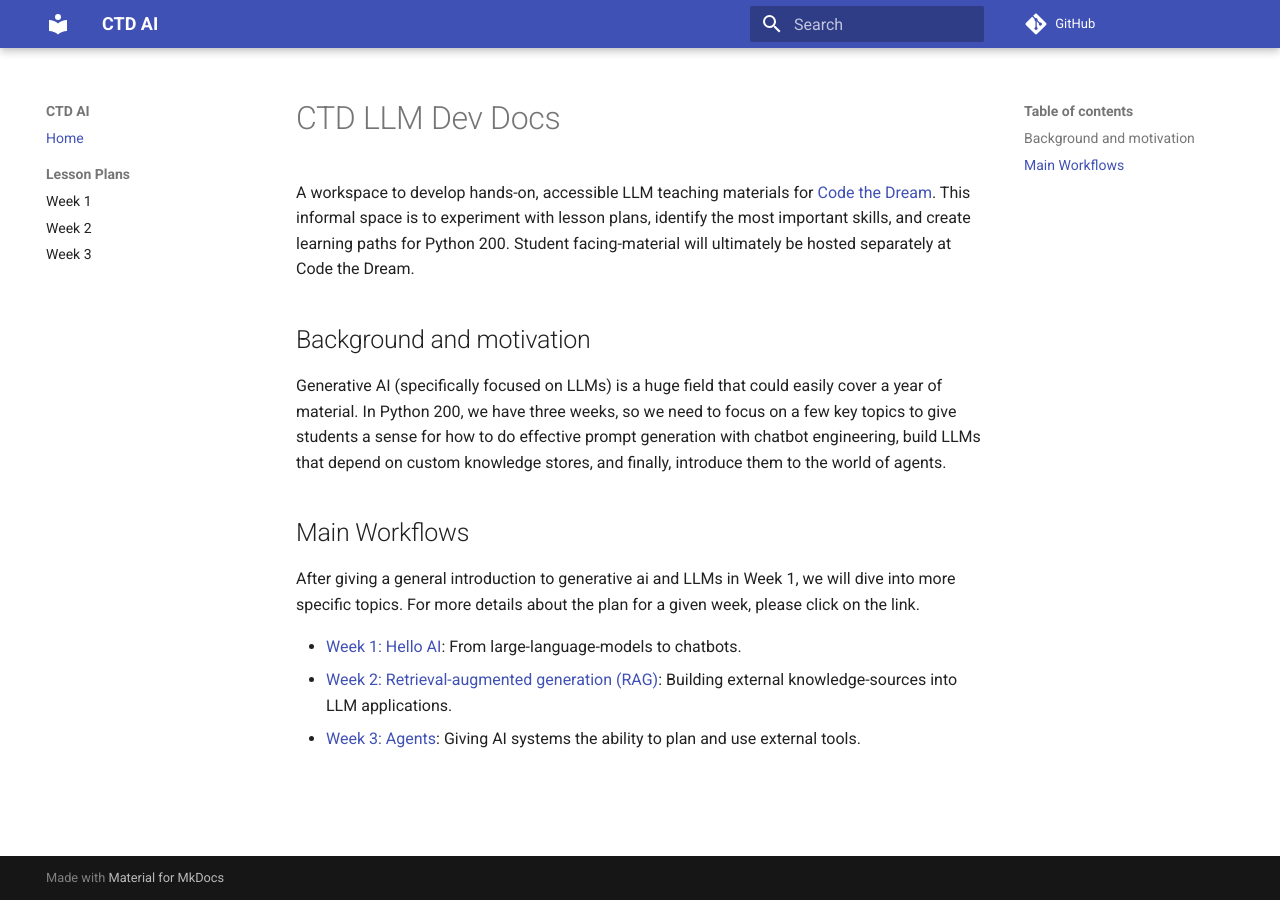
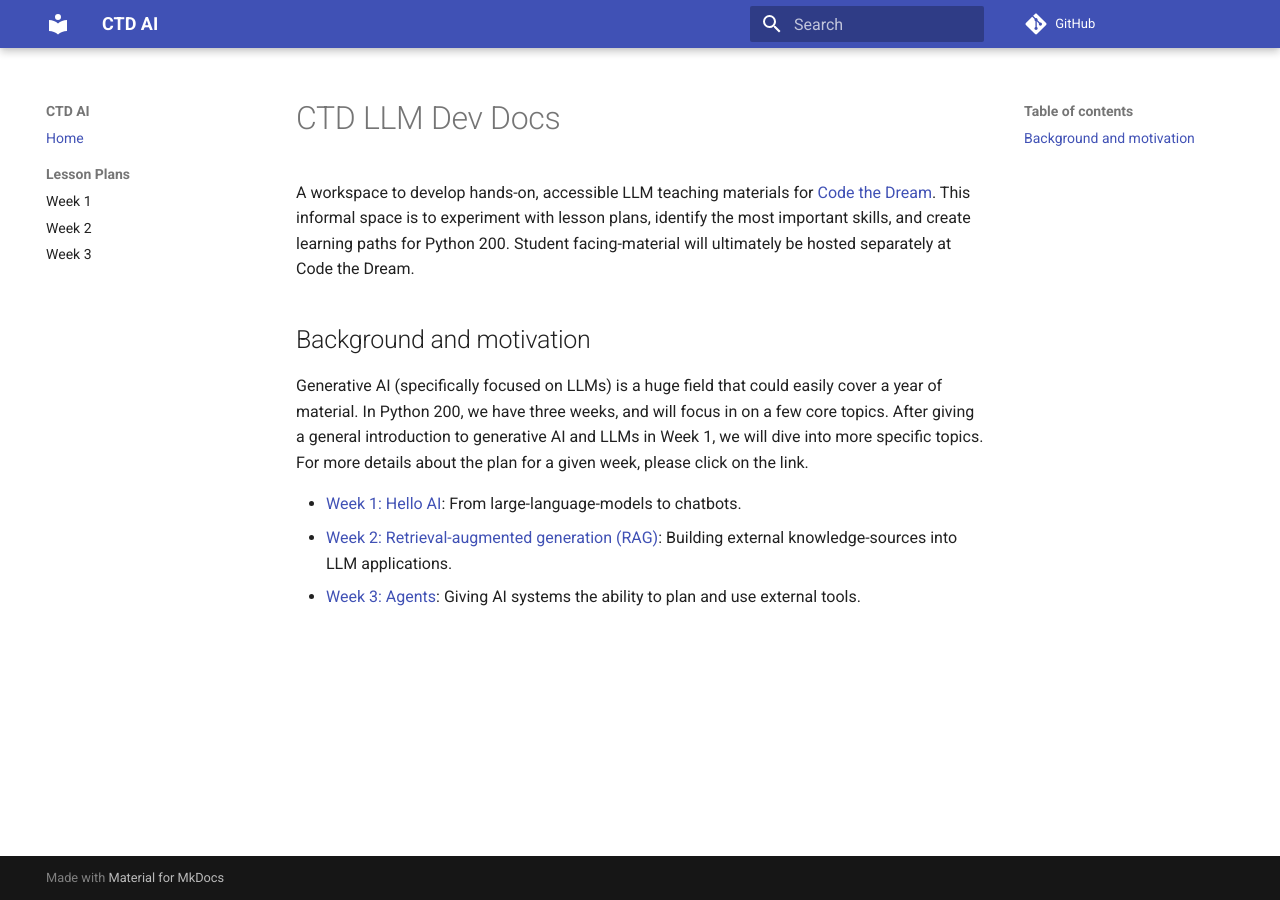
Before and after one commit to EricThomson/ctdai, an MkDocs documentation site: the page built from docs/index.md, in a window 1280 px wide. Built offline with MkDocs 1.6.1 and Material for MkDocs 9.7.7, drawn with Linux system fonts in a browser that asks for light colours; comment, search, counter and statistics services are not loaded.

```diff
--- a/docs/index.md
+++ b/docs/index.md
@@ -2,10 +2,7 @@
 A workspace to develop hands-on, accessible LLM teaching materials for [Code the Dream](https://codethedream.org/). This informal space is to experiment with lesson plans, identify the most important skills, and create learning paths for Python 200. Student facing-material will ultimately be hosted separately at Code the Dream.
 
 ## Background and motivation
-Generative AI (specifically focused on LLMs) is a huge field that could easily cover a year of material. In Python 200, we have three weeks, so we need to focus on a few key topics to give students a sense for how to do effective prompt generation with chatbot engineering, build LLMs that depend on custom knowledge stores, and finally, introduce them to the world of agents.
-
-## Main Workflows
-After giving a general introduction to generative ai and LLMs in Week 1, we will dive into more specific topics. For more details about the plan for a given week, please click on the link.
+Generative AI (specifically focused on LLMs) is a huge field that could easily cover a year of material. In Python 200, we have three weeks, and will focus in on a few core topics. After giving a general introduction to generative AI and LLMs in Week 1, we will dive into more specific topics. For more details about the plan for a given week, please click on the link.
 
 - [Week 1: Hello AI](week1.md): From large-language-models to chatbots.
 - [Week 2: Retrieval-augmented generation (RAG)](week2.md): Building external knowledge-sources into LLM applications.
--- a/mkdocs.yml
+++ b/mkdocs.yml
@@ -6,7 +6,7 @@ theme:
     - navigation.sections # Groups nav into sections
     - navigation.instant  # Instant loading between pages
 
-repo_url: https://github.com/EricThomson/ctdml
+repo_url: https://github.com/EricThomson/ctdai
 repo_name: GitHub
 edit_uri: ""
 
```
Also changed, not shown: docs/week1.md (+1 -1 lines), notebooks/README.md (+1 -1 lines).
